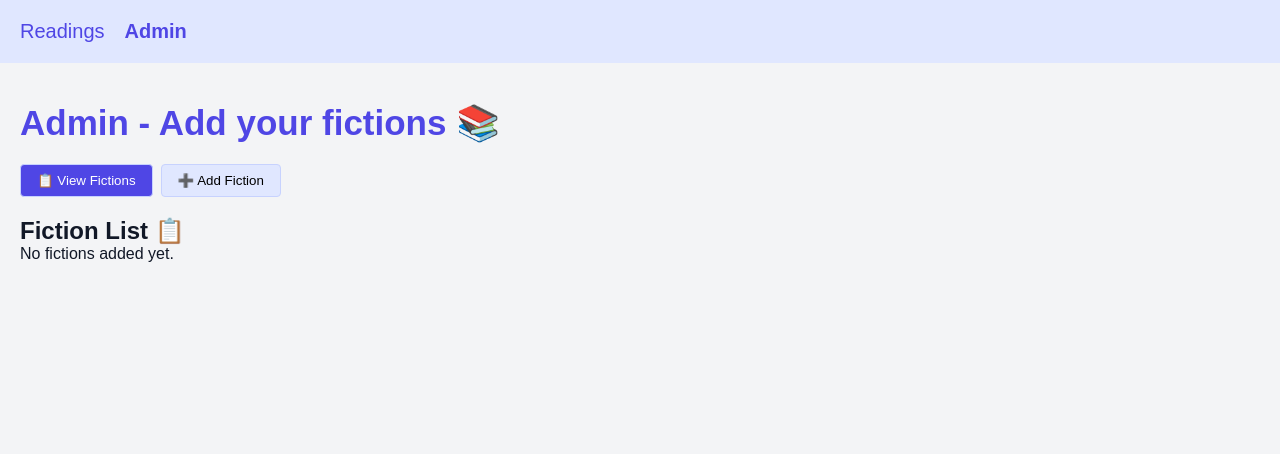
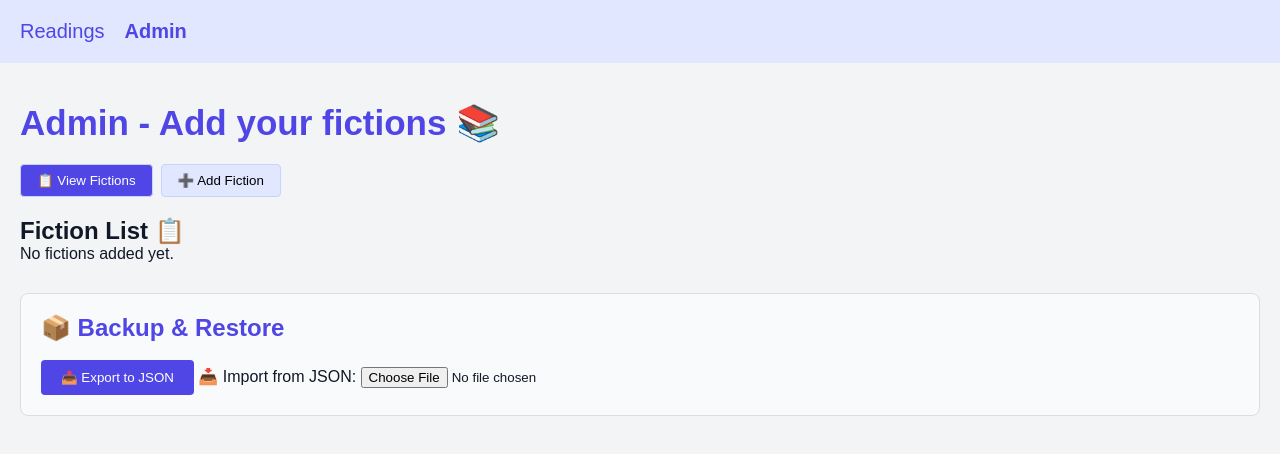
Before and after one commit to AnthonySkr/reading-tracker, a Vue app: page /admin in a window 1280 px wide. Shown: the top 454 px of the page. Built offline with nearby package versions, Linux system fonts and the light colour scheme.

Commit message:
import/export functions to save data on json

```diff
--- /dev/null
+++ b/src/components/admin/FictionBackup.vue
@@ -0,0 +1,96 @@
+<script setup lang="ts">
+import { ref } from 'vue'
+
+// Import types
+import type { Fiction } from '@/types/fiction'
+
+// EXPORT
+function exportData() {
+  const data = localStorage.getItem('myFictions')
+  if (!data) {
+    alert('No data to export.')
+    return
+  }
+
+  const blob = new Blob([data], { type: 'application/json' })
+  const url = URL.createObjectURL(blob)
+
+  const link = document.createElement('a')
+  link.href = url
+  link.download = 'myFictions.json'
+  link.click()
+
+  URL.revokeObjectURL(url)
+}
+
+// IMPORT
+function importData(event: Event) {
+  const file = (event.target as HTMLInputElement).files?.[0]
+  if (!file) return
+
+  const reader = new FileReader()
+  reader.onload = () => {
+    try {
+      const parsed = JSON.parse(reader.result as string)
+
+      // Check if the parsed data is an array of Fiction objects
+      if (!Array.isArray(parsed)) throw new Error('Invalid format')
+
+      localStorage.setItem('myFictions', JSON.stringify(parsed))
+      alert('Data imported successfully.')
+    } catch (e) {
+      alert('Error importing file. Make sure it’s a valid JSON export.')
+    }
+  }
+
+  reader.readAsText(file)
+}
+</script>
+
+<template>
+  <div class="backup">
+    <h2>📦 Backup & Restore</h2>
+
+    <button @click="exportData">📤 Export to JSON</button>
+
+    <label>
+      📥 Import from JSON:
+      <input type="file" @change="importData" accept="application/json" />
+    </label>
+  </div>
+</template>
+
+<style scoped lang="scss">
+@use '@/assets/main' as main;
+@use 'sass:color';
+
+.backup {
+  background: #f9fafb;
+  padding: 20px;
+  margin-top: 30px;
+  border-radius: 8px;
+  border: 1px solid #ddd;
+
+  h2 {
+    color: main.$primary-color;
+    margin-bottom: 15px;
+  }
+
+  button {
+    background-color: main.$primary-color;
+    color: white;
+    padding: 10px 20px;
+    border: none;
+    border-radius: 4px;
+    cursor: pointer;
+
+    &:hover {
+      background-color: color.scale(main.$primary-color, $lightness: -10%);
+    }
+  }
+
+  input[type='file'] {
+    margin-top: 10px;
+  }
+}
+</style>
--- a/src/views/AdminView.vue
+++ b/src/views/AdminView.vue
@@ -11,6 +11,7 @@ import type { Fiction } from '@/types/fiction'
 import FictionForm from '@/components/admin/FictionForm.vue'
 import FictionList from '@/components/admin/FictionList.vue'
 import NavButtons from '@/components/common/NavButtons.vue'
+import FictionBackup from '@/components/admin/FictionBackup.vue'
 
 // State to control which component is visible
 const currentView = ref<'form' | 'list'>('list')
@@ -49,6 +50,8 @@ function handleSaved() {
 
     <FictionForm v-if="currentView === 'form'" :edit-fiction="fictionToEdit" @saved="handleSaved" />
     <FictionList v-if="currentView === 'list'" @edit="editFiction" />
+
+    <FictionBackup />
   </div>
 </template>
 
```
Also changed, not shown: 1 other file (tests, documents, lock files or other folders).
